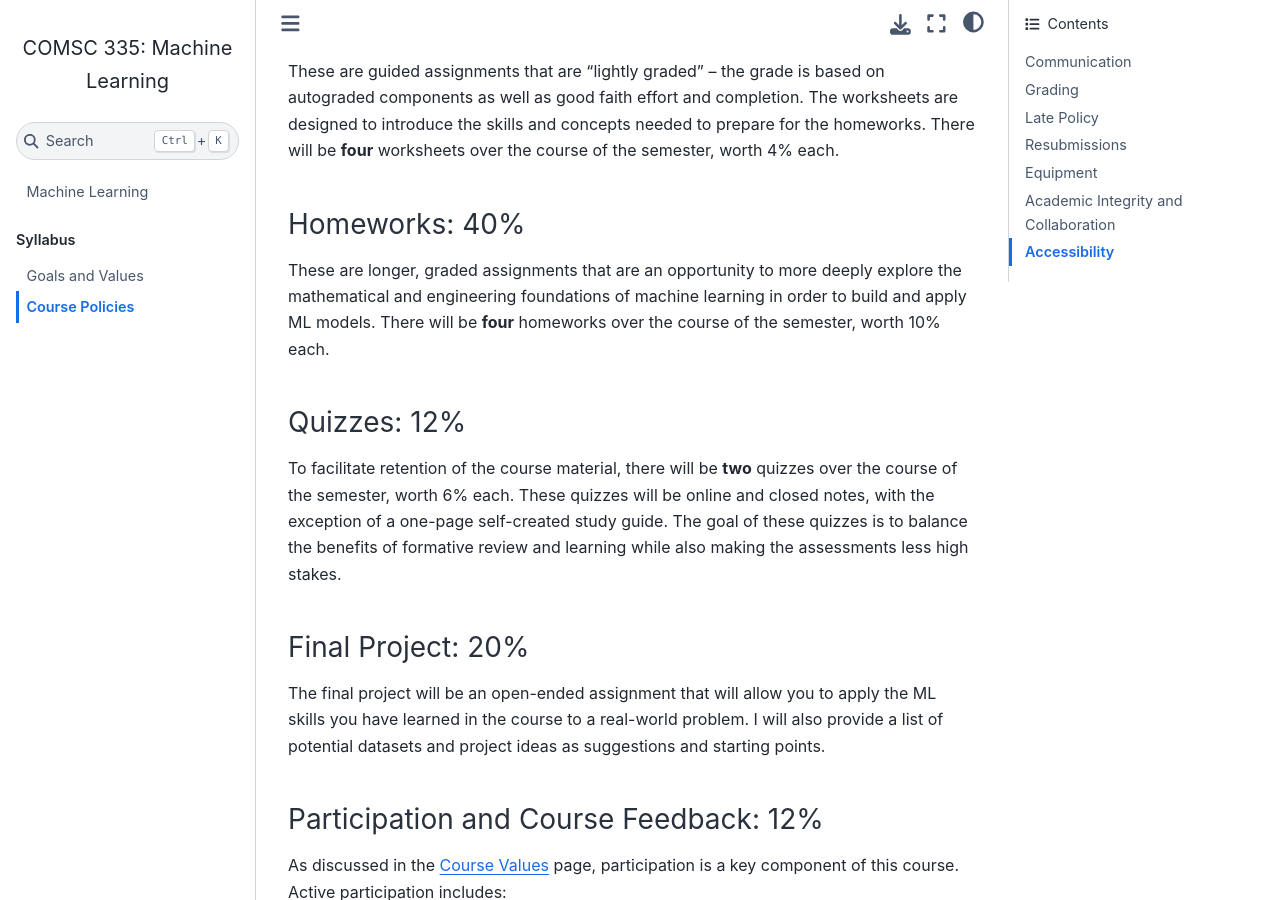
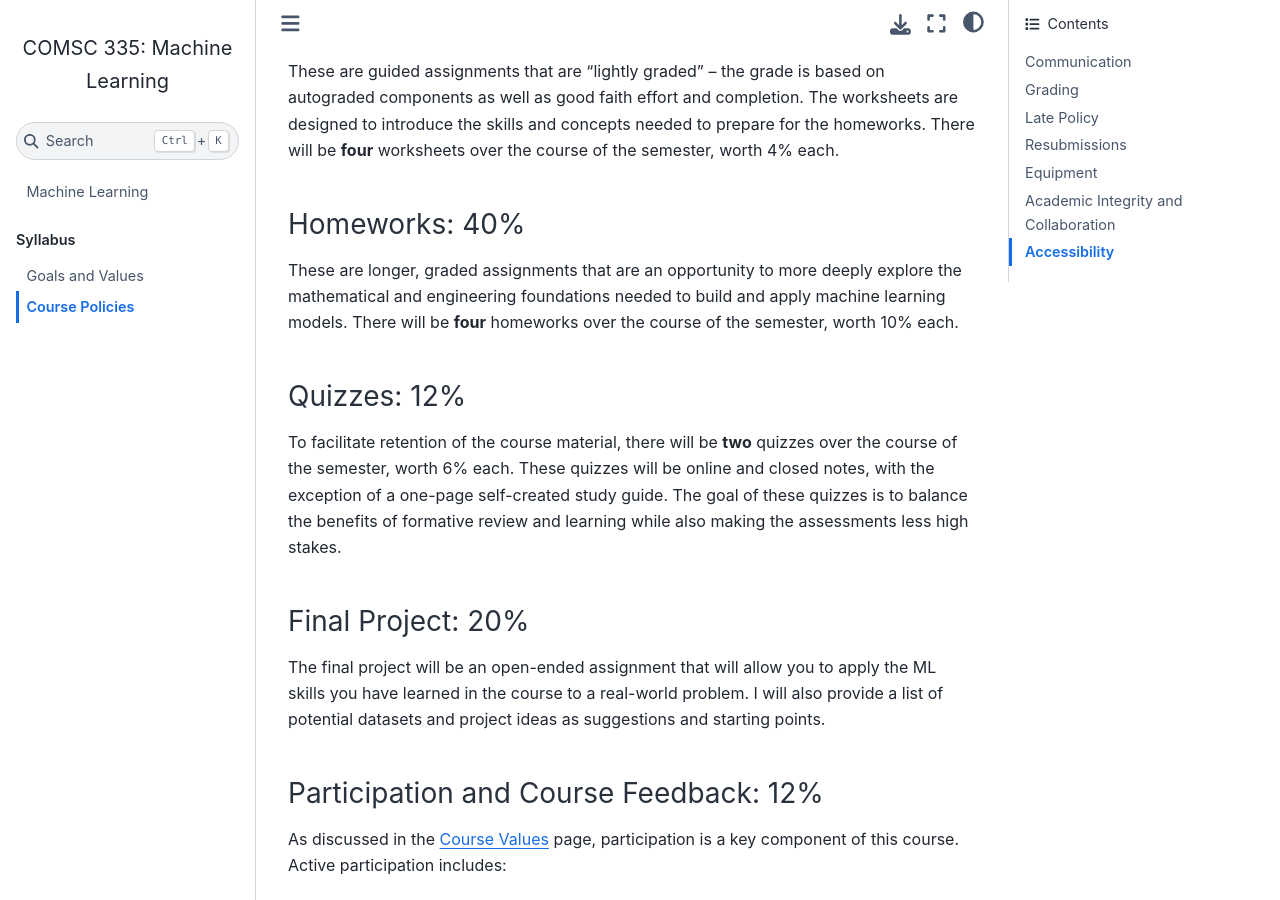
Before and after one commit to comsc335/comsc335.github.io, a Jupyter Book: the page built from syllabus/policies.md, in a window 1280 px wide and 900 px high, scrolled down 1235 px. Built offline with Jupyter Book 1.0.4 settings and Sphinx 7.4.7 and the Sphinx Book theme 1.1.4, drawn with Linux system fonts in a browser that asks for light colours.

```diff
--- a/_config.yml
+++ b/_config.yml
@@ -43,6 +43,6 @@ sphinx:
   config:
     html_show_copyright: false
 launch_buttons:
-  jupyterhub_url: "TODO" #"https://comsc341cd-fa-hub.mtholyoke.edu"
+  jupyterhub_url: "https://comsc335-sp-hub.mtholyoke.edu"
 
 only_build_toc_files: false
--- a/syllabus/policies.md
+++ b/syllabus/policies.md
@@ -31,7 +31,7 @@ These are guided assignments that are "lightly graded" -- the grade is based on
 
 ### Homeworks: 40%
 
-These are longer, graded assignments that are an opportunity to more deeply explore the mathematical and engineering foundations of machine learning in order to build and apply ML models. There will be **four** homeworks over the course of the semester, worth 10% each.
+These are longer, graded assignments that are an opportunity to more deeply explore the mathematical and engineering foundations needed to build and apply machine learning models. There will be **four** homeworks over the course of the semester, worth 10% each.
 
 ### Quizzes: 12%
 
```
